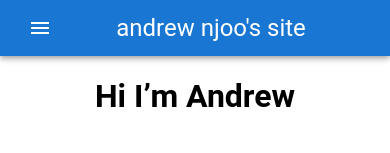
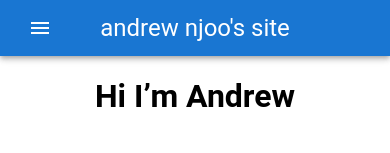
Before and after one commit to adnjoo/portfolio-website, a Next.js app: page / in a window 390 px wide. Shown: the top 153 px of the page. Built offline with nearby package versions, Linux system fonts and the light colour scheme.

Commit message:
style: center Navbar title text in mobile view

```diff
--- a/src/components/NavBar.tsx
+++ b/src/components/NavBar.tsx
@@ -129,6 +129,7 @@ export default function ResponsiveAppBar(): any {
             component='a'
             href=''
             sx={{
+              ml: -4,
               mr: 2,
               display: { xs: 'flex', md: 'none' },
               flexGrow: 1,
```
